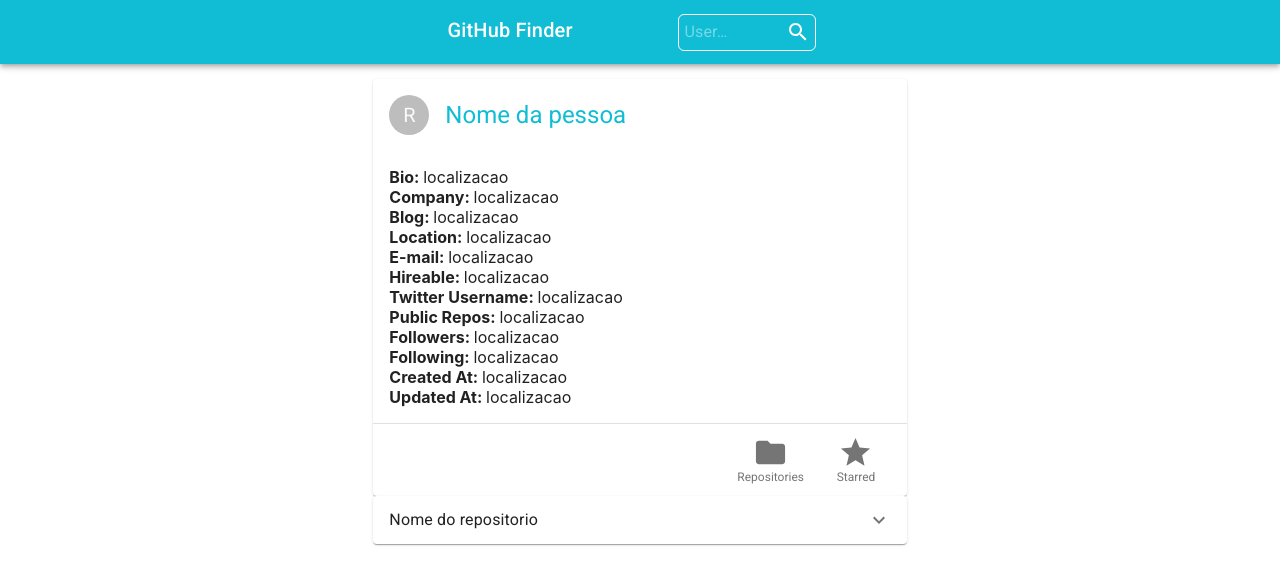
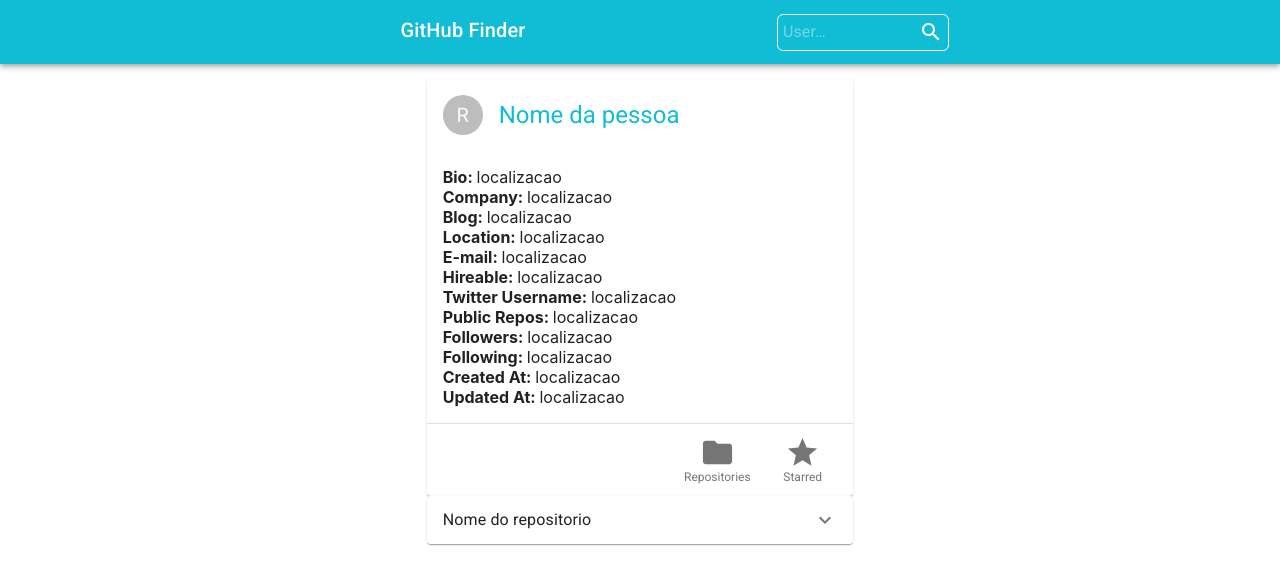
Before and after one commit to victorgoretti/github-repos-finder-reactjs, a React app: page / in a window 1280 px wide. Built offline with nearby package versions, Linux system fonts and the light colour scheme.

Commit message:
Fix layout navigator

```diff
--- a/src/Components/Navigation/Navigation.js
+++ b/src/Components/Navigation/Navigation.js
@@ -13,13 +13,14 @@
         <div>
             <AppBar position="static">
                 <Toolbar className="toolbar-navigation-github">
-                    <Grid container justify="center" xs={9} spacing={2}>
-                        <Grid item xs={4}/>
+                    <Grid container justify="center" xs={11} spacing={2}>
+                        <Grid item xs={2}/>
                         <Grid item xs={3}>
                             <Typography variant="h6" noWrap>
                                 GitHub Finder
                             </Typography>
                         </Grid>
+                        <Grid item xs={1}/>
                         <Grid item xs={2}>
                             <div className="div-search-user">
                                 <InputBase
--- a/src/Components/Navigation/index.css
+++ b/src/Components/Navigation/index.css
@@ -7,7 +7,7 @@
     border: 1px solid;
     border-radius: 6px;
     height: 35px;
-    max-width: 200px;
+    max-width: 180px;
 }
 
 .search-user {
--- a/src/Components/RepositoriesAccordion/RepositoriesAccordion.js
+++ b/src/Components/RepositoriesAccordion/RepositoriesAccordion.js
@@ -12,7 +12,7 @@
 
   return (
     <Grid container justify="center" className="container-accordion-repositories">
-        <Grid item xs={5}>
+        <Grid item xs={4}>
             <Accordion>
                 <AccordionSummary
                     expandIcon={<ExpandMoreIcon />}
--- a/src/Components/UserInformationsCard/UserInformationsCard.js
+++ b/src/Components/UserInformationsCard/UserInformationsCard.js
@@ -15,7 +15,7 @@
 const UserInformationsCard = () => {
     return (
         <Grid container className="container-informations-card" justify="center">
-            <Grid item xs={5}>
+            <Grid item xs={4}>
                 <Card>
                     <CardHeader
                         className="name-user-title"
```
Also changed, not shown: 1 other file.
